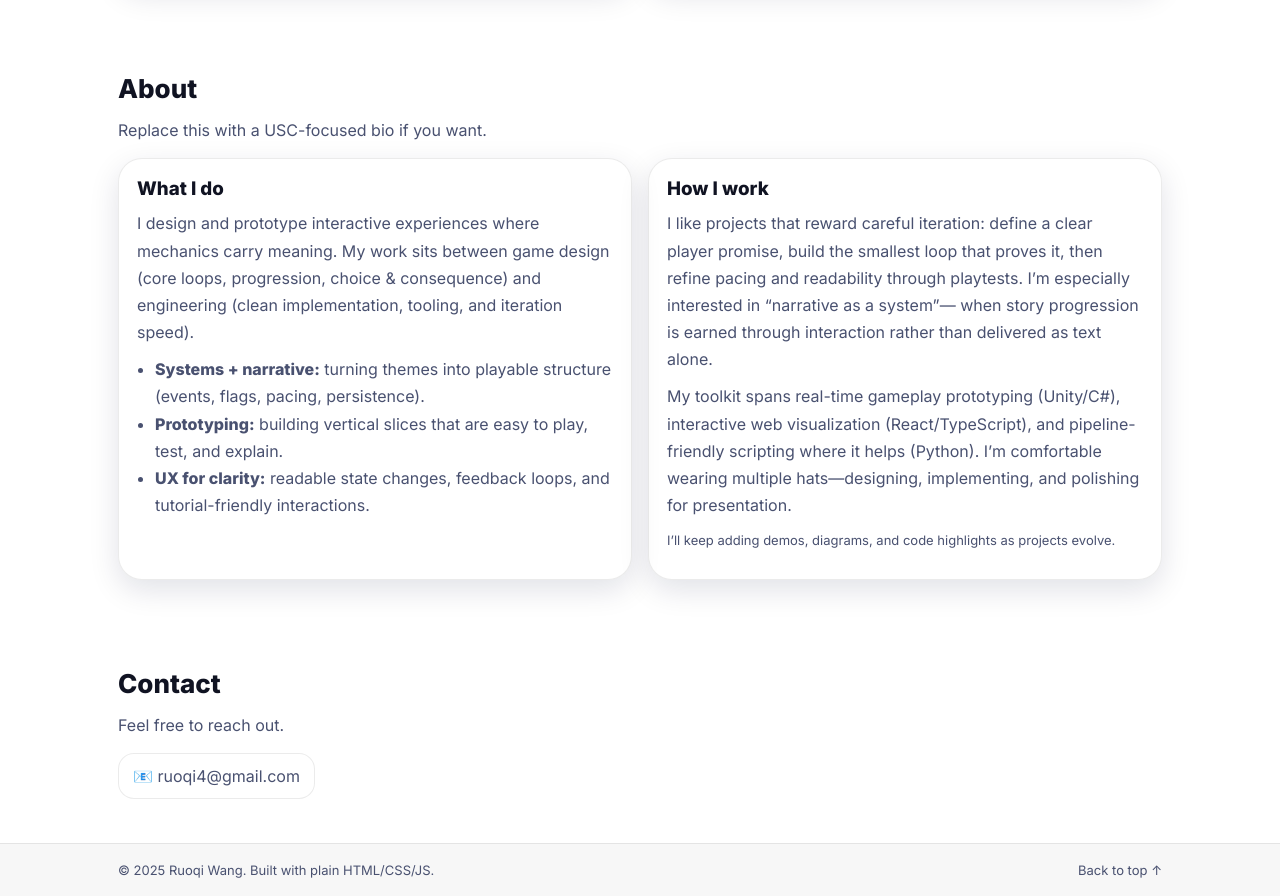
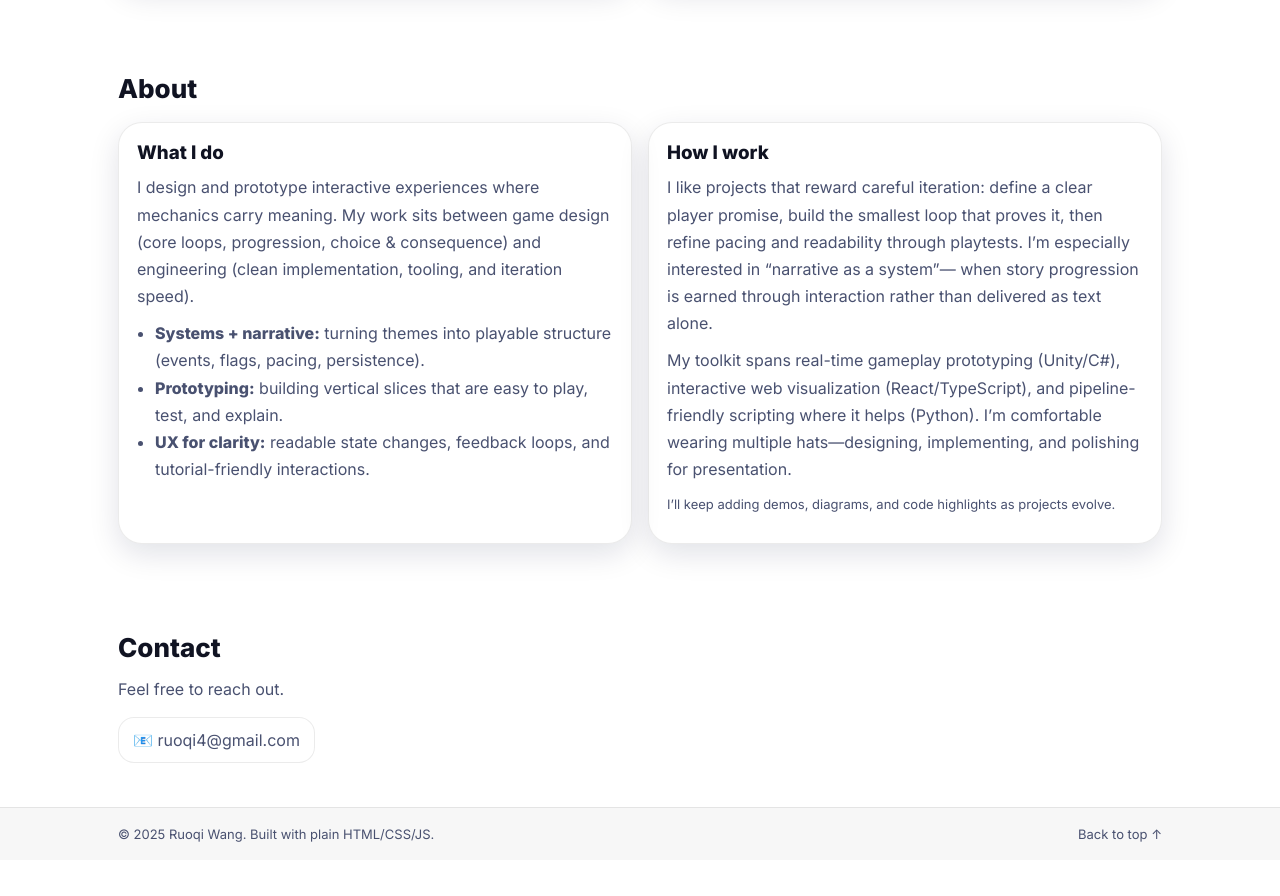
Before and after one commit to ruoqiwang124/ruoqiwang.github.io, a plain HTML site: page index.html in a window 1280 px wide. Shown: the part 1200-2096 px from the top of the page. After the commit the page ends 2060 px from the top, so only its background shows below. Drawn offline with Linux system fonts and the light colour scheme.

Commit message:
Update index.html

```diff
--- a/index.html
+++ b/index.html
@@ -88,7 +88,6 @@
       <div class="container">
         <div class="section-head">
           <h2>About</h2>
-          <p class="muted">Replace this with a USC-focused bio if you want.</p>
         </div>
 
         <div class="about">
```
